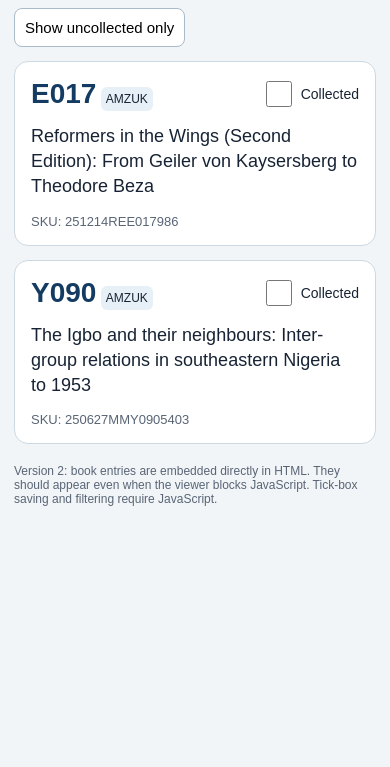
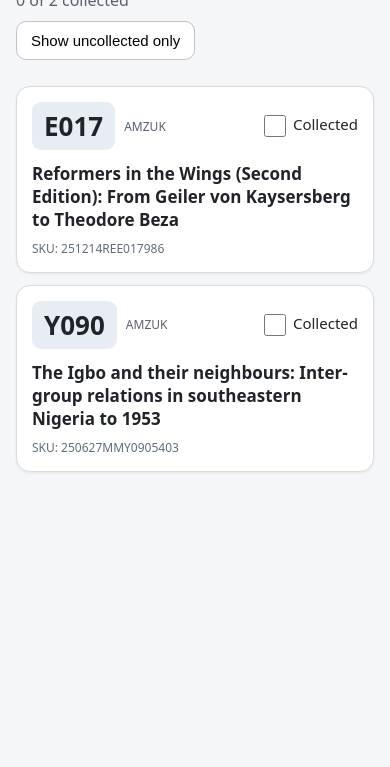
Before and after one commit to Ybanrab211/mobile-picklist, a plain HTML site: page index.html in a window 390 px wide. Shown: the part 77-844 px from the top of the page. Drawn offline with Linux system fonts and the light colour scheme.

Commit message:
Update mobile picklist

```diff
--- a/index.html
+++ b/index.html
@@ -1,14 +1,7 @@
-<!doctype html>
-<html lang="en"><head><meta charset="utf-8"><meta name="viewport" content="width=device-width,initial-scale=1"><title>Picklist test v2</title>
-<style>html{font-family:Arial,system-ui,sans-serif;background:#f2f5f8;color:#172334}body{margin:0 auto;padding:14px;max-width:650px}h1{font-size:26px;margin:6px 0}.sub{font-size:14px;color:#596575;margin-bottom:12px}.card{background:white;border:1px solid #cdd8e1;border-radius:14px;padding:16px;margin:14px 0}.top{display:flex;align-items:center;justify-content:space-between;gap:12px}.box{font-size:28px;font-weight:bold;color:#143c63}.channel{font-size:12px;background:#e8f0f7;padding:5px;border-radius:6px}.title{font-size:18px;line-height:1.4;margin:14px 0}.sku{font-size:13px;color:#596575;overflow-wrap:anywhere}.check{display:flex;align-items:center;gap:6px;font-size:14px}.check input{width:26px;height:26px;accent-color:#178458}.card.done{opacity:.55}button{font-size:15px;padding:10px;border-radius:8px;background:white;border:1px solid #a9bac8}footer{font-size:12px;color:#596575;margin-top:20px}</style></head><body>
-<h1>Picklist</h1><div class="sub" id="count">2 books — tick to mark collected</div><button type="button" id="filter" onclick="toggleFilter()">Show uncollected only</button>
-<main>
-<article class="card" data-sku="251214REE017986"><div class="top"><div><span class="box">E017</span> <span class="channel">AMZUK</span></div><label class="check"><input type="checkbox" onchange="updatePicklist()"> Collected</label></div><div class="title">Reformers in the Wings (Second Edition): From Geiler von Kaysersberg to Theodore Beza</div><div class="sku">SKU: 251214REE017986</div></article>
-<article class="card" data-sku="250627MMY0905403"><div class="top"><div><span class="box">Y090</span> <span class="channel">AMZUK</span></div><label class="check"><input type="checkbox" onchange="updatePicklist()"> Collected</label></div><div class="title">The Igbo and their neighbours: Inter-group relations in southeastern Nigeria to 1953</div><div class="sku">SKU: 250627MMY0905403</div></article>
-</main><footer>Version 2: book entries are embedded directly in HTML. They should appear even when the viewer blocks JavaScript. Tick-box saving and filtering require JavaScript.</footer>
-<script>
-var key='mobile-picklist-v2-20261023',filtered=false;
-function updatePicklist(){var cards=document.querySelectorAll('.card'),count=0,state={};for(var i=0;i<cards.length;i++){var c=cards[i],checked=c.querySelector('input').checked;state[c.getAttribute('data-sku')]=checked;if(checked)count++;c.classList.toggle('done',checked);c.style.display=(filtered&&checked)?'none':'';}document.getElementById('count').textContent=count+' of '+cards.length+' collected';try{localStorage.setItem(key,JSON.stringify(state))}catch(e){}}
-function toggleFilter(){filtered=!filtered;document.getElementById('filter').textContent=filtered?'Show all books':'Show uncollected only';updatePicklist()}
-try{var state=JSON.parse(localStorage.getItem(key)||'{}'),cards=document.querySelectorAll('.card');for(var i=0;i<cards.length;i++){cards[i].querySelector('input').checked=!!state[cards[i].getAttribute('data-sku')]}updatePicklist()}catch(e){}
-</script></body></html>
+<!doctype html><html lang="en"><head><meta charset="utf-8"><meta name="viewport" content="width=device-width,initial-scale=1"><title>Picklist</title><style>body{font-family:system-ui,Arial,sans-serif;background:#f5f6f8;color:#20242a;margin:0;padding:16px;max-width:700px;margin-inline:auto}header{position:sticky;top:0;background:#f5f6f8;padding:8px 0 14px;z-index:1}h1{margin:0 0 5px;font-size:27px}.sub{color:#59616c;margin-bottom:10px}button{border:1px solid #bcc4ce;background:white;padding:10px 14px;border-radius:10px;font-size:15px}.book{background:white;border:1px solid #d8dce2;border-radius:14px;padding:15px;margin:12px 0;box-shadow:0 1px 3px #0001}.top{display:flex;align-items:center;gap:9px;flex-wrap:wrap}.box{font-size:26px;background:#e8edf3;padding:6px 12px;border-radius:9px}.channel{font-size:12px;color:#58616d}label{margin-left:auto;font-size:15px;white-space:nowrap}input{width:22px;height:22px;vertical-align:middle;accent-color:#218653}.title{font-size:17px;font-weight:600;line-height:1.35;margin:13px 0 8px}.sku{font-size:12px;color:#626c79;overflow-wrap:anywhere}.book.done{opacity:.48}.book.done .title{text-decoration:line-through}.book.hidden{display:none}</style></head><body><header><h1>Picklist</h1><div class="sub" id="count">0 of 2 collected</div><button id="filter" type="button">Show uncollected only</button></header><main><article class="book" data-key="251214REE017986|E017|2">
+<div class="top"><strong class="box">E017</strong><span class="channel">AMZUK</span><label><input type="checkbox" class="tick"> Collected</label></div>
+<div class="title">Reformers in the Wings (Second Edition): From Geiler von Kaysersberg to Theodore Beza</div><div class="sku">SKU: 251214REE017986</div></article>
+<article class="book" data-key="250627MMY0905403|Y090|3">
+<div class="top"><strong class="box">Y090</strong><span class="channel">AMZUK</span><label><input type="checkbox" class="tick"> Collected</label></div>
+<div class="title">The Igbo and their neighbours: Inter-group relations in southeastern Nigeria to 1953</div><div class="sku">SKU: 250627MMY0905403</div></article>
+</main><script>(function(){const cards=[...document.querySelectorAll('.book')],key='picklist:' + '15:251214REE0179864:E01785:Reformers in the Wings (Second Edition): From Geiler von Kaysersberg to Theodore Beza|16:250627MMY09054034:Y09084:The Igbo and their neighbours: Inter-group relations in southeastern Nigeria to 1953|';let saved={};try{saved=JSON.parse(localStorage.getItem(key)||'{}')}catch(e){}let hide=false;function update(){let total=0;cards.forEach(c=>{const on=c.querySelector('input').checked;c.classList.toggle('done',on);c.classList.toggle('hidden',hide&&on);if(on)total++});document.getElementById('count').textContent=total+' of '+cards.length+' collected';try{const state={};cards.forEach(c=>state[c.dataset.key]=c.querySelector('input').checked);localStorage.setItem(key,JSON.stringify(state))}catch(e){}}cards.forEach(c=>{const t=c.querySelector('input');t.checked=!!saved[c.dataset.key];t.addEventListener('change',update)});document.getElementById('filter').addEventListener('click',function(){hide=!hide;this.textContent=hide?'Show all books':'Show uncollected only';update()});update()})();</script></body></html>
```
